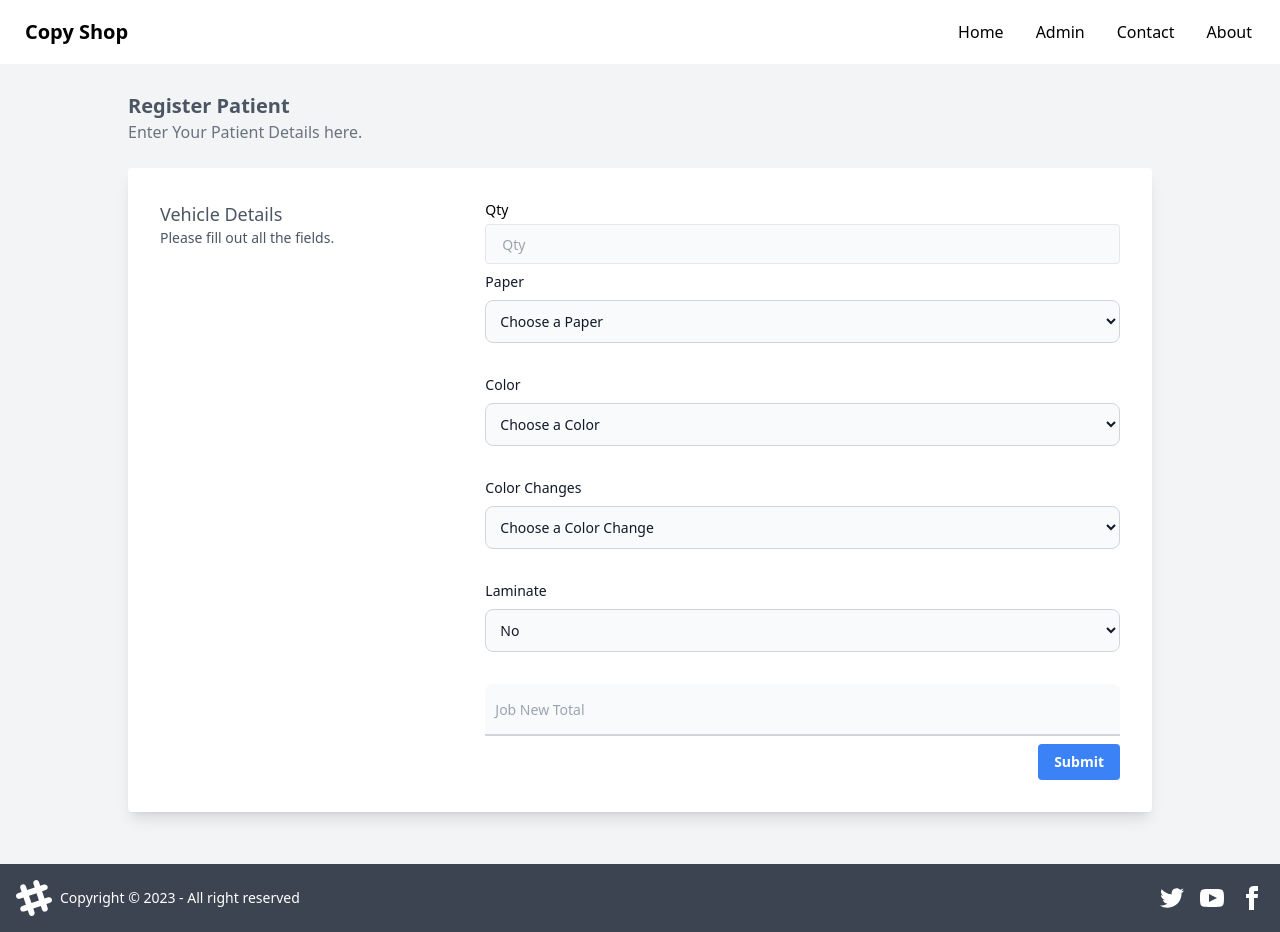
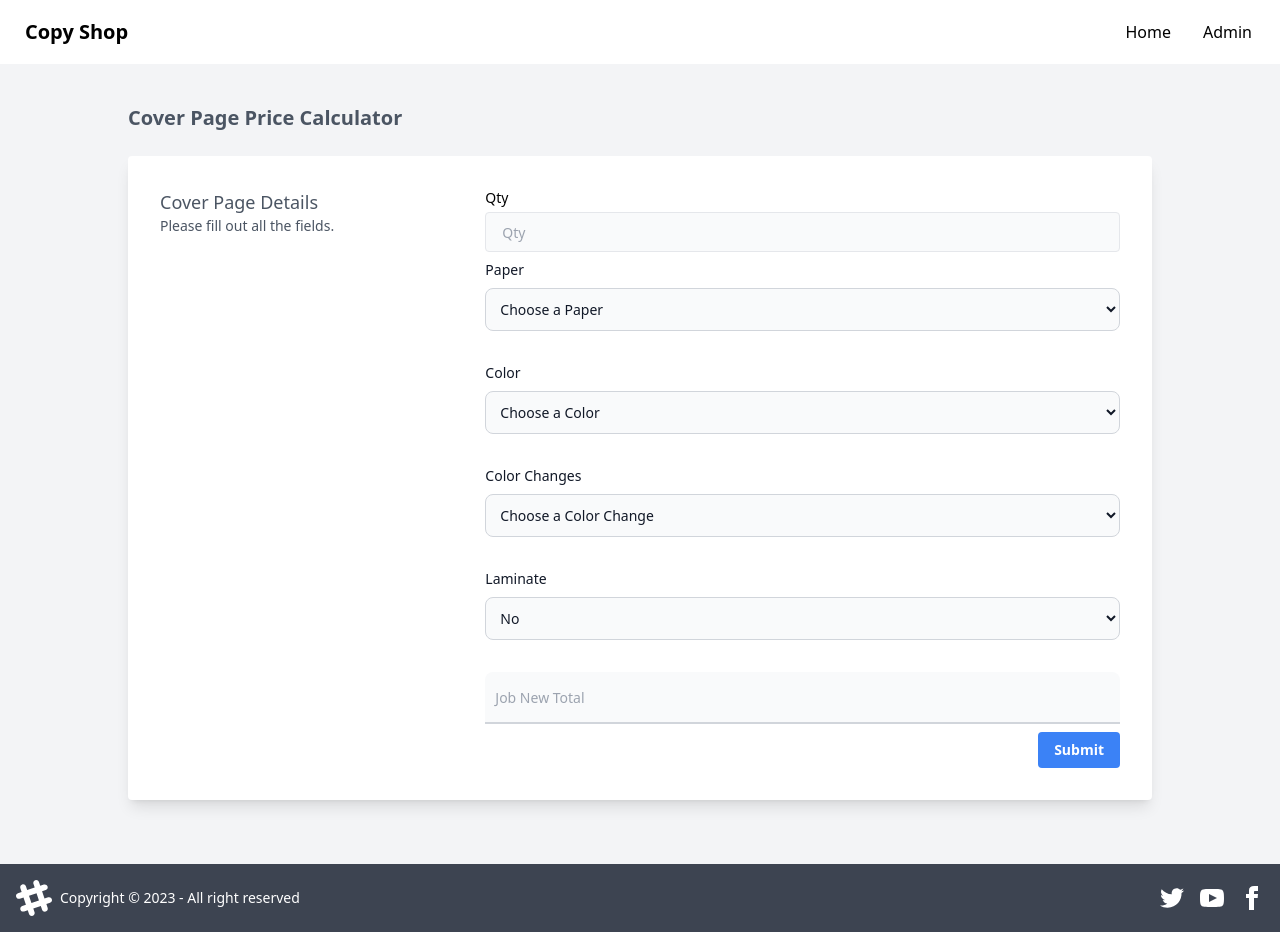
Before and after one commit to Chamaxonline/printing-cost-calculator, a Next.js app in the folder cost-calculator/: page /coverpage in a window 1280 px wide. Built offline with nearby package versions, Linux system fonts and the light colour scheme.

Commit message:
add dropdowns

```diff
--- a/cost-calculator/components/common/navbar.tsx
+++ b/cost-calculator/components/common/navbar.tsx
@@ -15,12 +15,6 @@ const Navbar = () => {
           <li>
             <Link href="/admin">Admin</Link>
           </li>
-          <li>
-            <Link href="/contact">Contact</Link>
-          </li>
-          <li>
-            <Link href="/about">About</Link>
-          </li>
         </ul>
       </div>
     </div>
--- a/cost-calculator/pages/coverpage/index.tsx
+++ b/cost-calculator/pages/coverpage/index.tsx
@@ -7,16 +7,16 @@ const PatientPage: MyPage = () => {
         <div className="container max-w-screen-lg mx-auto">
           <div>
             <h2 className="font-semibold text-xl text-gray-600">
-              Register Patient
+             Cover Page Price Calculator
             </h2>
             <p className="text-gray-500 mb-6">
-              Enter Your Patient Details here.
+
             </p>
             <form>
               <div className="bg-white rounded shadow-lg p-4 px-4 md:p-8 mb-6">
                 <div className="grid gap-4 gap-y-2 text-sm grid-cols-1 lg:grid-cols-3">
                   <div className="text-gray-600">
-                    <p className="font-medium text-lg">Vehicle Details</p>
+                    <p className="font-medium text-lg">Cover Page Details</p>
                     <p>Please fill out all the fields.</p>
                   </div>
 
```
